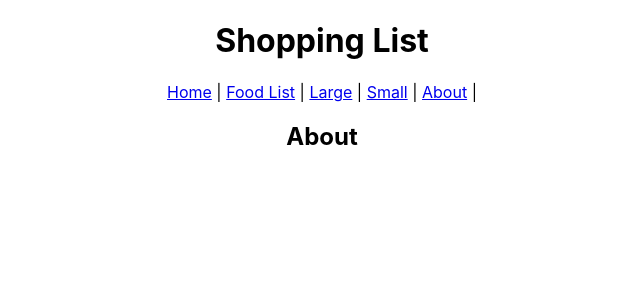
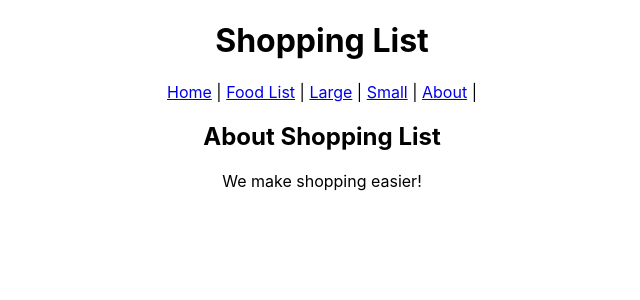
Before and after one commit to nathanielgcowan/frontend-mark-80, a React (Create React App) app: page /about in a window 1280 px wide. Shown: the top 300 px of the page, without its empty margins (318-958 px from the left). Built offline with nearby package versions, Linux system fonts and the light colour scheme.

Commit message:
react from react for the points

```diff
--- a/src/components/about.js
+++ b/src/components/about.js
@@ -1,7 +1,12 @@
-export default function About() {
-    return (
-      <main>
-        <h2>About</h2>
-      </main>
-    );
-  }
+import React from 'react'
+
+let About = () => {
+  return (
+    <div>
+      <h2>About Shopping List</h2>
+      <p>We make shopping easier!</p>
+    </div>
+  )
+}
+
+export default About
--- a/src/components/navbar.js
+++ b/src/components/navbar.js
@@ -1,3 +1,4 @@
+import React from 'react';
 import { Link } from 'react-router-dom';
 
 export default function NavBar() {
```
